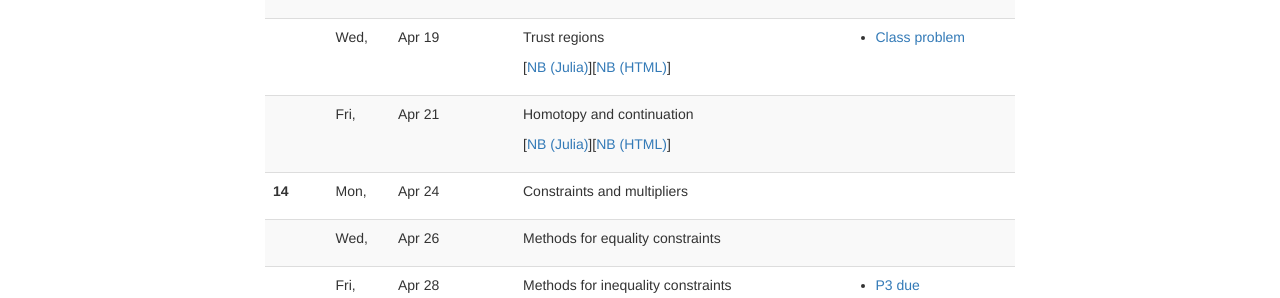
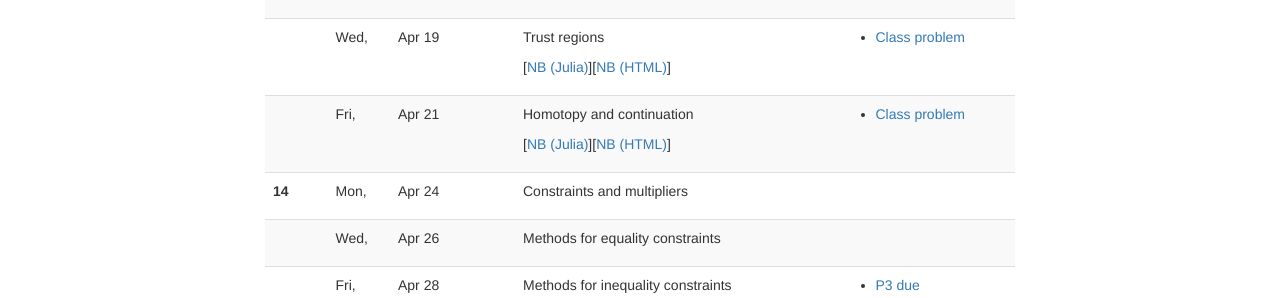
Before and after one commit to dbindel/cs4220-s23, a Jekyll site: the page built from web/schedule.html, in a window 1280 px wide and 900 px high, scrolled down 2560 px. Shown: the part 288-586 px from the top of the window. Built offline with Jekyll 4.4.1, drawn with Linux system fonts in a browser that asks for light colours; nearby versions of some CDN libraries.

Commit message:
Add 4/21 class problem.

```diff
--- a/web/_data/lectures.yml
+++ b/web/_data/lectures.yml
@@ -454,6 +454,9 @@
       url: lec/2023-04-21.jl
     - info: NB (HTML)
       url: lec/2023-04-21.html
+  hw:
+    - info: Class problem
+      file: 2023-04-21-class.pdf
 #
 # ==================
 # Week 14 (globalization and constraints)
```
Also changed, not shown: 2 other files.
